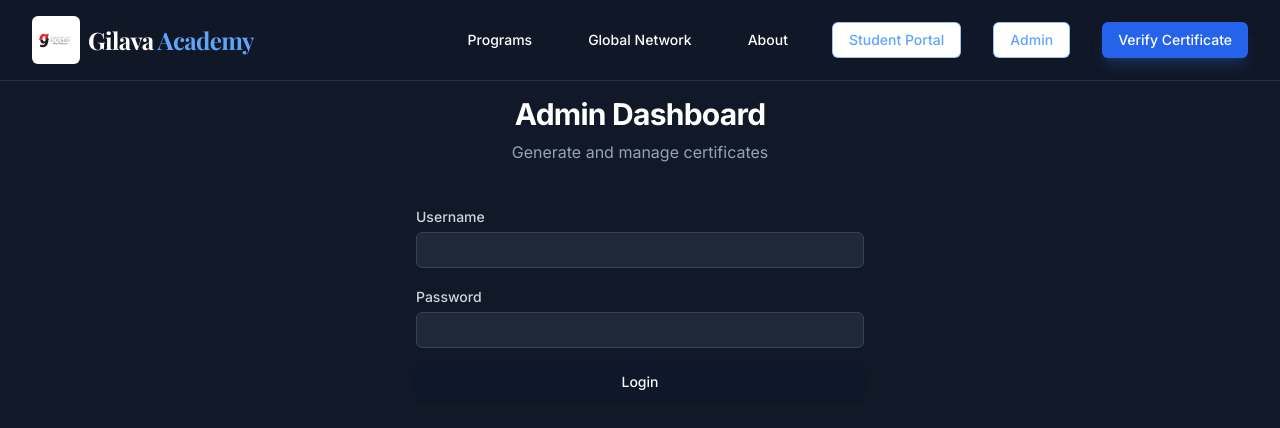
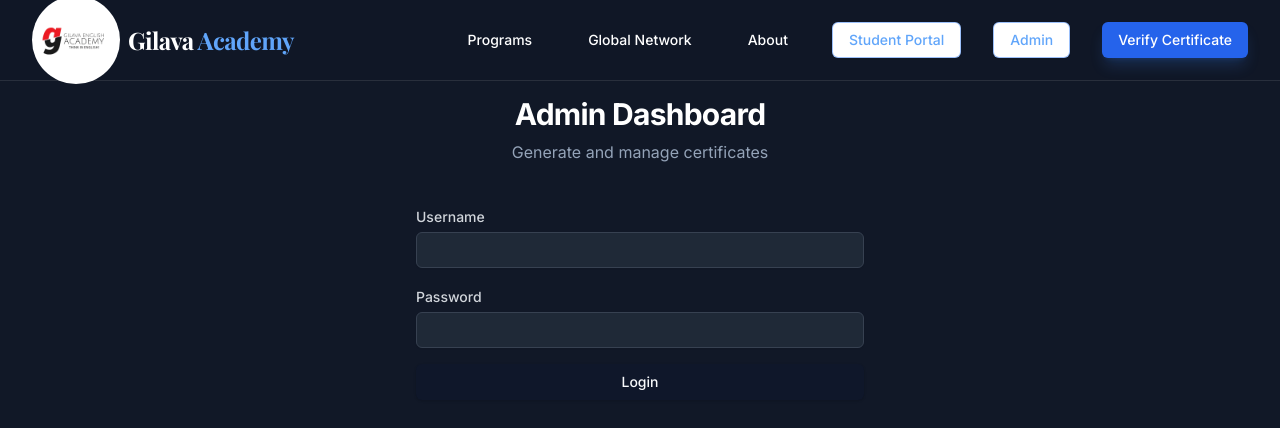
Before and after one commit to Bahamin1/Certificate-Generator, a Next.js app: page /admin in a window 1280 px wide. Shown: the top 428 px of the page. Built offline with nearby package versions, Linux system fonts and the light colour scheme; a web font is replaced by a local one.

Commit message:
style: Update header logo border radius and size

```diff
--- a/components/Header.tsx
+++ b/components/Header.tsx
@@ -14,8 +14,8 @@ export default function Header() {
                 <div className="flex items-center justify-between h-20">
                     <div className="flex items-center gap-2">
                         <Link href="/" className="flex items-center gap-2">
-                            <div className="bg-white p-1 rounded-md">
-                                <Image src="/logo1.png" alt="Gilava Logo" width={40} height={40} className="w-10 h-10 object-contain" />
+                            <div className="bg-white p-1 rounded-full">
+                                <Image src="/logo1.png" alt="Gilava Logo" width={40} height={40} className="w-20 h-20 object-contain" />
                             </div>
                             <span className="text-2xl font-serif font-bold tracking-tight text-white">
                                 Gilava <span className="text-blue-400">Academy</span>
```
